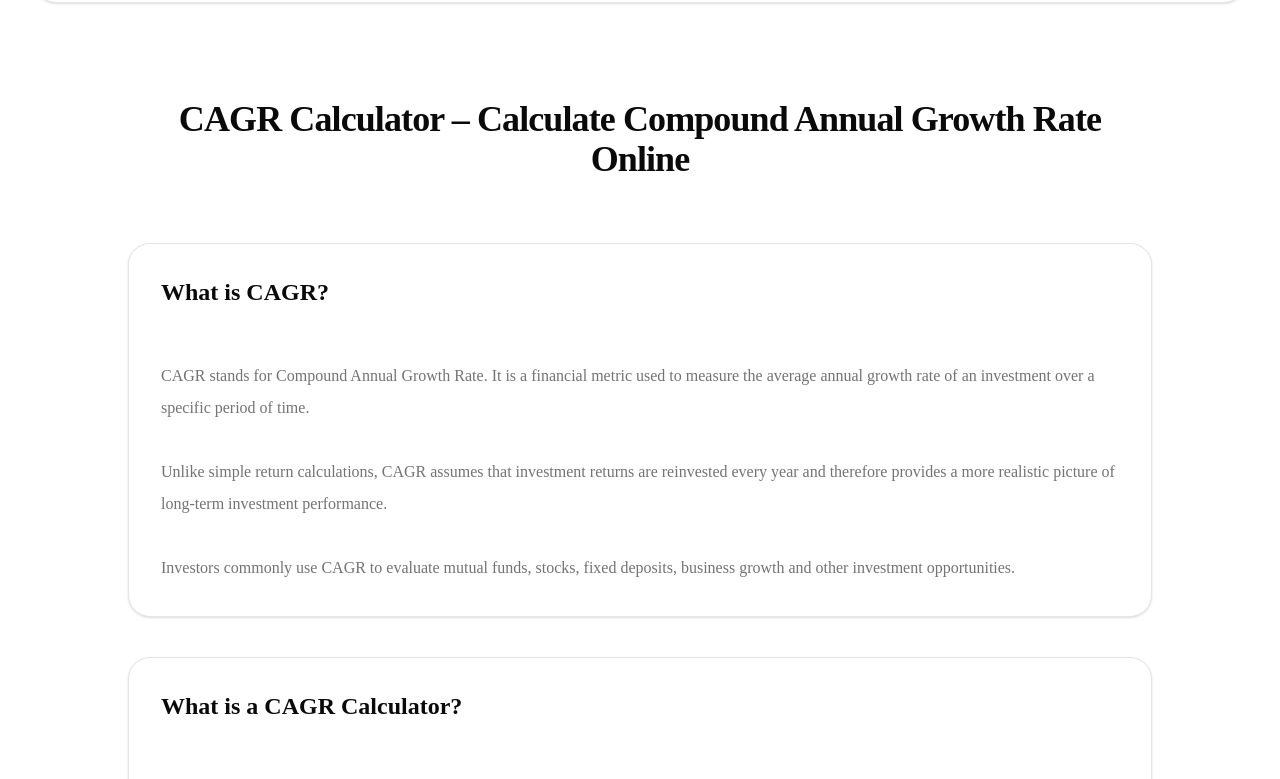
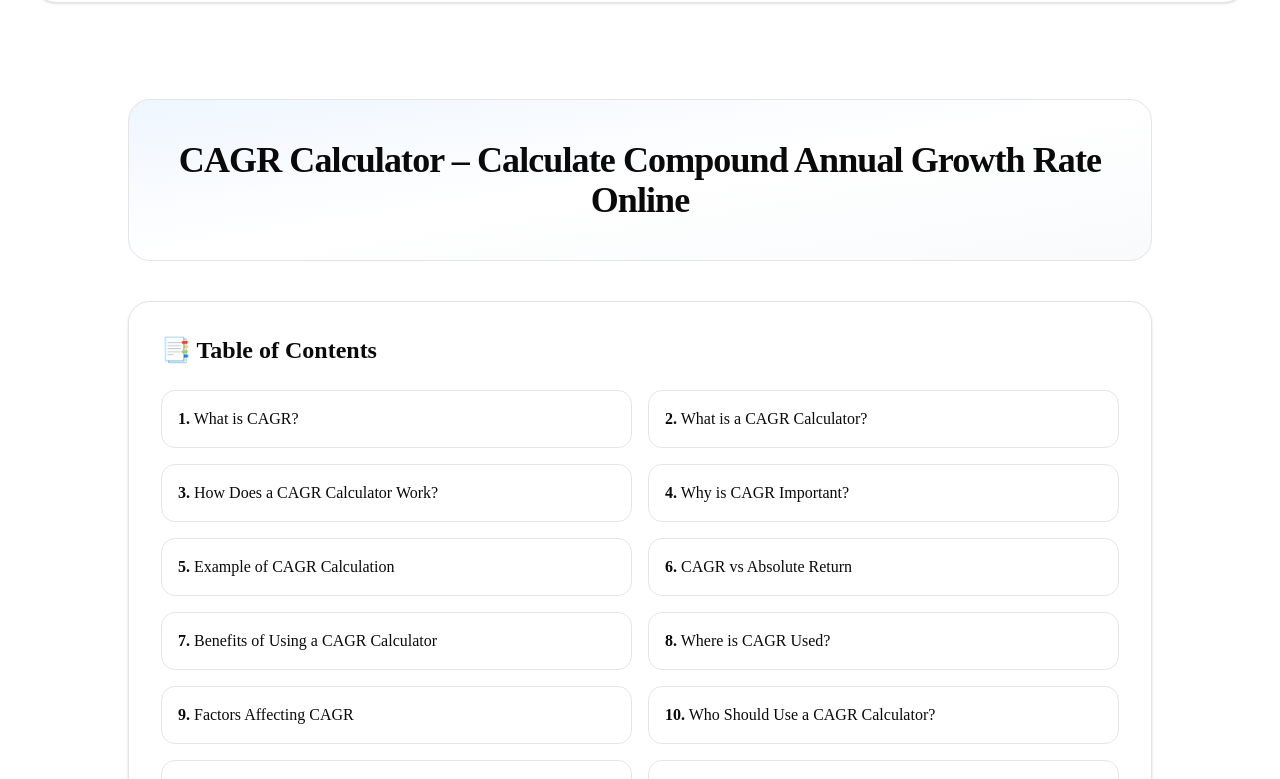
Before and after one commit to payadav142-rgb/FinWise, a Next.js app: page /calculators/cagr-calculator in a window 1280 px wide. Shown: the part 3221-4000 px from the top of the page. Built offline with nearby package versions, Linux system fonts and the light colour scheme.

Commit message:
feat: premium ArticleSection v3 with TOC, FAQ accordion, CTA, and EEAT improvements

```diff
--- a/components/calculator/ArticleSection.tsx
+++ b/components/calculator/ArticleSection.tsx
@@ -1,6 +1,9 @@
-import {
-  CalculatorArticle,
-} from "@/data/types";
+"use client";
+
+import { useMemo } from "react";
+import Link from "next/link";
+
+import { CalculatorArticle } from "@/data/types";
 
 type Props = CalculatorArticle;
 
@@ -8,6 +11,9 @@ export default function ArticleSection({
   title,
   introduction,
   sections,
+  readingTime,
+  lastUpdated,
+  reviewedBy,
   formula,
   example,
   advantages,
@@ -15,189 +21,411 @@ export default function ArticleSection({
   tips,
   mistakes,
   conclusion,
+  sources,
+  faqs,
 }: Props) {
+  const tableOfContents = useMemo(() => {
+    const toc = sections.map((section) => section.heading);
+
+    if (formula) toc.push(formula.title);
+
+    if (example) toc.push(example.title);
+
+    if (advantages?.length) toc.push("Advantages");
+
+    if (disadvantages?.length)
+      toc.push("Things to Keep in Mind");
+
+    if (tips?.length) toc.push("Expert Tips");
+
+    if (mistakes?.length)
+      toc.push("Common Mistakes");
+
+    if (faqs?.length)
+      toc.push("Frequently Asked Questions");
+
+    if (sources?.length)
+      toc.push("Sources");
+
+    if (conclusion)
+      toc.push("Conclusion");
+
+    return toc;
+  }, [
+    sections,
+    formula,
+    example,
+    advantages,
+    disadvantages,
+    tips,
+    mistakes,
+    faqs,
+    sources,
+    conclusion,
+  ]);
+
   return (
     <section className="mt-24">
+
       <div className="mx-auto max-w-5xl">
 
         {/* Header */}
 
-        <div className="mb-16 text-center">
-          <h2 className="text-4xl font-extrabold tracking-tight">
+        <div className="rounded-3xl border bg-gradient-to-br from-blue-50 via-white to-slate-50 p-10">
+
+          <h2 className="text-center text-4xl font-extrabold tracking-tight">
             {title}
           </h2>
 
-          <p className="mx-auto mt-6 max-w-3xl text-lg leading-8 text-muted-foreground">
+          {introduction && (
+            <p className="mx-auto mt-6 max-w-3xl text-center leading-8 text-muted-foreground">
               {introduction}
             </p>
+          )}
+
+          {(readingTime ||
+            lastUpdated ||
+            reviewedBy) && (
+            <div className="mt-8 flex flex-wrap justify-center gap-3">
+
+              {readingTime && (
+                <span className="rounded-full border bg-white px-4 py-2 text-sm font-medium">
+                  ⏱ {readingTime}
+                </span>
+              )}
+
+              {lastUpdated && (
+                <span className="rounded-full border bg-white px-4 py-2 text-sm font-medium">
+                  📅 Updated {lastUpdated}
+                </span>
+              )}
+
+              {reviewedBy && (
+                <span className="rounded-full border bg-white px-4 py-2 text-sm font-medium">
+                  👨‍💼 {reviewedBy}
+                </span>
+              )}
+
+            </div>
+          )}
+
+        </div>
+
+        {/* Table of Contents */}
+
+        <div className="mt-10 rounded-3xl border bg-white p-8 shadow-sm">
+
+          <h3 className="text-2xl font-bold">
+            📑 Table of Contents
+          </h3>
+
+          <div className="mt-6 grid gap-4 md:grid-cols-2">
+
+            {tableOfContents.map((item, index) => (
+
+              <Link
+                key={item}
+                href={`#section-${index}`}
+                className="rounded-xl border p-4 transition hover:border-blue-300 hover:bg-blue-50"
+              >
+                <span className="font-semibold">
+                  {index + 1}.
+                </span>{" "}
+                {item}
+              </Link>
+
+            ))}
+
+          </div>
+
         </div>
 
         {/* Main Sections */}
 
-        <div className="space-y-10">
+        <div className="mt-12 space-y-10">
 
-          {sections.map((section) => (
+          {sections.map((section, index) => (
+
             <article
               key={section.heading}
-              className="rounded-3xl border bg-white p-8 shadow-sm transition hover:shadow-md"
+              id={`section-${index}`}
+              className="rounded-3xl border bg-white p-8 shadow-sm transition duration-300 hover:-translate-y-1 hover:shadow-lg"
             >
-              <h3 className="text-2xl font-bold">
+
+              <div className="mb-6 flex items-center gap-5">
+
+                <div className="flex h-14 w-14 items-center justify-center rounded-full bg-blue-600 text-xl font-bold text-white">
+                  {index + 1}
+                </div>
+
+                <h3 className="text-3xl font-bold tracking-tight">
                   {section.heading}
                 </h3>
 
-              <div className="mt-5 whitespace-pre-line leading-8 text-muted-foreground">
+              </div>
+
+              <div className="whitespace-pre-line leading-8 text-muted-foreground">
                 {section.content}
               </div>
+
             </article>
+
           ))}
 
         </div>
-
                 {/* Formula */}
 
         {formula && (
-          <div className="mt-12 rounded-3xl border border-blue-200 bg-blue-50 p-8">
-
-            <h3 className="text-2xl font-bold text-blue-700">
+          <section
+            id={`section-${tableOfContents.indexOf(
+              formula.title
+            )}`}
+            className="mt-12 rounded-3xl border border-blue-200 bg-blue-50 p-8"
+          >
+            <h3 className="text-3xl font-bold text-blue-700">
               {formula.title}
             </h3>
 
-            <div className="mt-6 rounded-xl bg-white p-5 text-center text-xl font-bold shadow-sm">
+            <div className="mt-6 overflow-x-auto rounded-2xl bg-white p-6 text-center shadow-sm">
+              <code className="text-xl font-bold">
                 {formula.formula}
+              </code>
             </div>
 
-            <p className="mt-5 leading-8 text-muted-foreground">
+            <p className="mt-6 leading-8 text-muted-foreground">
               {formula.explanation}
             </p>
-
-          </div>
+          </section>
         )}
 
         {/* Example */}
 
         {example && (
-          <div className="mt-12 rounded-3xl border border-green-200 bg-green-50 p-8">
-
-            <h3 className="text-2xl font-bold text-green-700">
+          <section
+            id={`section-${tableOfContents.indexOf(
+              example.title
+            )}`}
+            className="mt-12 rounded-3xl border border-green-200 bg-green-50 p-8"
+          >
+            <h3 className="text-3xl font-bold text-green-700">
               {example.title}
             </h3>
 
-            <p className="mt-5 whitespace-pre-line leading-8 text-muted-foreground">
+            <div className="mt-6 whitespace-pre-line rounded-2xl bg-white p-6 leading-8 shadow-sm">
               {example.description}
-            </p>
-
             </div>
+          </section>
         )}
 
         {/* Advantages */}
 
         {advantages && advantages.length > 0 && (
-          <div className="mt-12">
-
-            <h3 className="mb-6 text-2xl font-bold">
+          <section
+            id={`section-${tableOfContents.indexOf(
+              "Advantages"
+            )}`}
+            className="mt-12"
+          >
+            <h3 className="mb-8 text-3xl font-bold">
               Advantages
             </h3>
 
-            <div className="grid gap-4 md:grid-cols-2">
-
-              {advantages.map((item) => (
+            <div className="grid gap-5 md:grid-cols-2">
+              {advantages.map((item, index) => (
                 <div
                   key={item}
-                  className="rounded-2xl border border-green-200 bg-green-50 p-5"
+                  className="rounded-2xl border border-green-200 bg-green-50 p-6 transition hover:shadow-md"
                 >
-                  ✅ {item}
+                  <div className="mb-3 flex h-10 w-10 items-center justify-center rounded-full bg-green-600 font-bold text-white">
+                    {index + 1}
                   </div>
+
+                  <p className="leading-7">
+                    {item}
+                  </p>
+                </div>
+              ))}
+            </div>
+          </section>
+        )}
+
+        {/* Things to Keep in Mind */}
+
+        {disadvantages &&
+          disadvantages.length > 0 && (
+            <section
+              id={`section-${tableOfContents.indexOf(
+                "Things to Keep in Mind"
+              )}`}
+              className="mt-12"
+            >
+              <h3 className="mb-8 text-3xl font-bold">
+                Things to Keep in Mind
+              </h3>
+
+              <div className="space-y-5">
+                {disadvantages.map((item) => (
+                  <div
+                    key={item}
+                    className="rounded-2xl border border-red-200 bg-red-50 p-6"
+                  >
+                    <div className="font-semibold text-red-700">
+                      ⚠️ {item}
+                    </div>
+                  </div>
+                ))}
+              </div>
+            </section>
+          )}
+
+        {/* Expert Tips */}
+
+        {tips && tips.length > 0 && (
+          <section
+            id={`section-${tableOfContents.indexOf(
+              "Expert Tips"
+            )}`}
+            className="mt-12 rounded-3xl border border-yellow-200 bg-yellow-50 p-8"
+          >
+            <h3 className="text-3xl font-bold text-yellow-700">
+              Expert Tips
+            </h3>
+
+            <div className="mt-6 space-y-5">
+              {tips.map((tip) => (
+                <div
+                  key={tip}
+                  className="rounded-2xl bg-white p-6 shadow-sm"
+                >
+                  💡 {tip}
+                </div>
+              ))}
+            </div>
+          </section>
+        )}
+
+        {/* Common Mistakes */}
+
+        {mistakes &&
+          mistakes.length > 0 && (
+            <section
+              id={`section-${tableOfContents.indexOf(
+                "Common Mistakes"
+              )}`}
+              className="mt-12 rounded-3xl border border-red-200 bg-red-50 p-8"
+            >
+              <h3 className="text-3xl font-bold text-red-700">
+                Common Mistakes
+              </h3>
+
+              <div className="mt-6 space-y-5">
+                {mistakes.map((mistake) => (
+                  <div
+                    key={mistake}
+                    className="rounded-2xl bg-white p-6 shadow-sm"
+                  >
+                    ❌ {mistake}
+                  </div>
+                ))}
+              </div>
+            </section>
+          )}
+                  {/* Conclusion */}
+
+        {conclusion && (
+          <section className="mt-12 rounded-3xl border bg-slate-50 p-8">
+            <h3 className="text-3xl font-bold">
+              Conclusion
+            </h3>
+
+            <p className="mt-6 leading-8 text-muted-foreground">
+              {conclusion}
+            </p>
+          </section>
+        )}
+
+        {/* FAQs */}
+
+        {faqs && faqs.length > 0 && (
+          <section className="mt-12 rounded-3xl border bg-white p-8 shadow-sm">
+
+            <h3 className="mb-8 text-3xl font-bold">
+              Frequently Asked Questions
+            </h3>
+
+            <div className="space-y-5">
+
+              {faqs.map((faq, index) => (
+                <details
+                  key={faq.question}
+                  className="group rounded-2xl border p-6 open:shadow-md"
+                >
+                  <summary className="cursor-pointer list-none text-lg font-semibold">
+                    <span className="mr-2 text-blue-600">
+                      Q{index + 1}.
+                    </span>
+                    {faq.question}
+                  </summary>
+
+                  <p className="mt-4 leading-7 text-muted-foreground">
+                    {faq.answer}
+                  </p>
+                </details>
               ))}
 
             </div>
 
-          </div>
+          </section>
         )}
 
-        {/* Disadvantages */}
+        {/* Sources */}
 
-        {disadvantages && disadvantages.length > 0 && (
-          <div className="mt-12">
+        {sources && sources.length > 0 && (
+          <section className="mt-12 rounded-3xl border bg-white p-8 shadow-sm">
 
-            <h3 className="mb-6 text-2xl font-bold">
-              Things to Keep in Mind
+            <h3 className="text-3xl font-bold">
+              📚 Sources & References
             </h3>
 
-            <div className="grid gap-4">
+            <div className="mt-6 space-y-4">
 
-              {disadvantages.map((item) => (
-                <div
-                  key={item}
-                  className="rounded-2xl border border-red-200 bg-red-50 p-5"
+              {sources.map((source) => (
+                <a
+                  key={source.url}
+                  href={source.url}
+                  target="_blank"
+                  rel="noopener noreferrer"
+                  className="block rounded-xl border p-4 transition hover:border-blue-300 hover:bg-blue-50"
                 >
-                  ⚠️ {item}
-                </div>
+                  🔗 {source.title}
+                </a>
               ))}
 
             </div>
 
-          </div>
+          </section>
         )}
 
-        {/* Tips */}
+        {/* CTA */}
 
-        {tips && tips.length > 0 && (
-          <div className="mt-12 rounded-3xl border border-yellow-200 bg-yellow-50 p-8">
+        <div className="mt-16 rounded-3xl border bg-gradient-to-r from-blue-600 to-indigo-600 p-10 text-center text-white">
 
-            <h3 className="text-2xl font-bold">
-              Expert Tips
+          <h3 className="text-3xl font-bold">
+            Ready to Calculate?
           </h3>
 
-            <ul className="mt-5 space-y-3">
+          <p className="mt-4 text-blue-100">
+            Use our free calculator above and get instant results.
+          </p>
 
-              {tips.map((tip) => (
-                <li key={tip}>
-                  💡 {tip}
-                </li>
-              ))}
-
-            </ul>
+          <a
+            href="#calculator-result"
+            className="mt-6 inline-block rounded-full bg-white px-8 py-3 font-semibold text-blue-600 transition hover:scale-105"
+          >
+            Start Calculation
+          </a>
 
         </div>
-        )}
-
-        {/* Mistakes */}
-
-        {mistakes && mistakes.length > 0 && (
-          <div className="mt-12 rounded-3xl border border-red-200 bg-red-50 p-8">
-
-            <h3 className="text-2xl font-bold">
-              Common Mistakes
-            </h3>
-
-            <ul className="mt-5 space-y-3">
-
-              {mistakes.map((mistake) => (
-                <li key={mistake}>
-                  ❌ {mistake}
-                </li>
-              ))}
-
-            </ul>
-
-          </div>
-        )}
-
-        {/* Conclusion */}
-
-        {conclusion && (
-          <div className="mt-12 rounded-3xl border bg-slate-50 p-8">
-
-            <h3 className="text-2xl font-bold">
-              Conclusion
-            </h3>
-
-            <p className="mt-5 leading-8 text-muted-foreground">
-              {conclusion}
-            </p>
-
-          </div>
-        )}
 
       </div>
     </section>
```
Also changed, not shown: data/types.ts (+22 -0 lines). Lines whose indentation alone changed are shown as unchanged.
